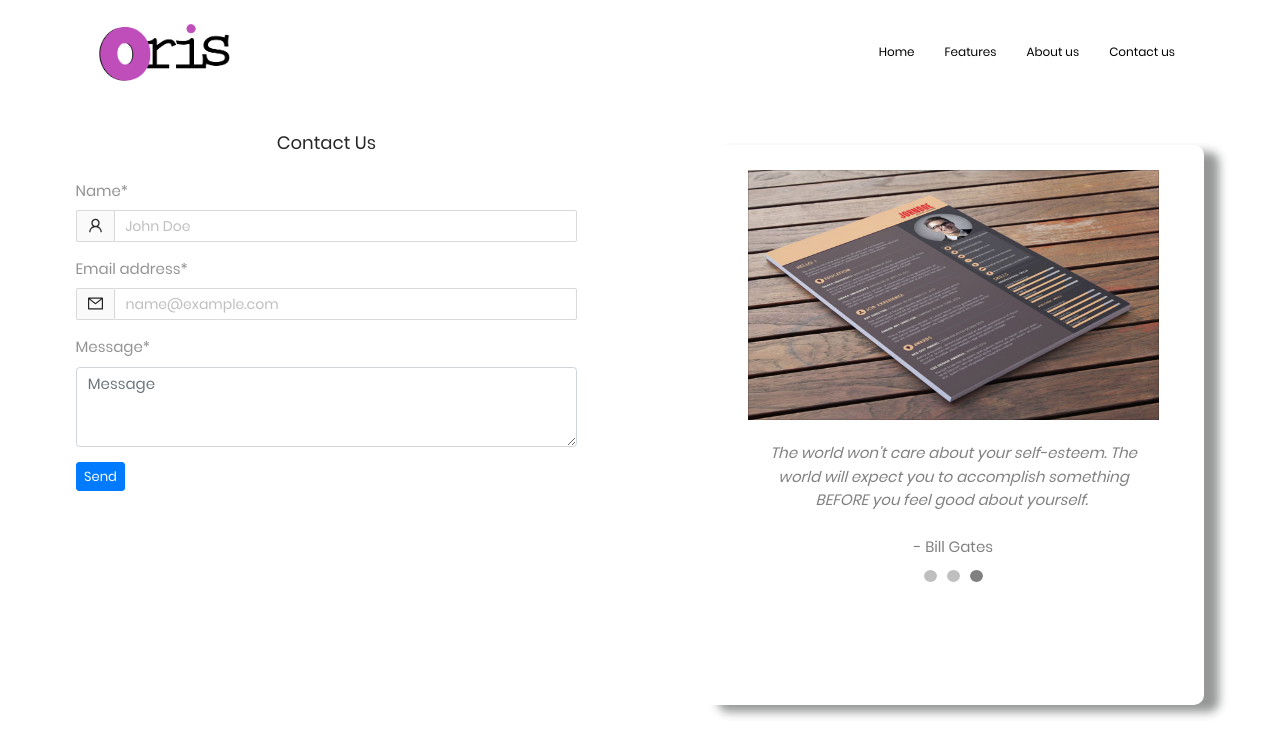
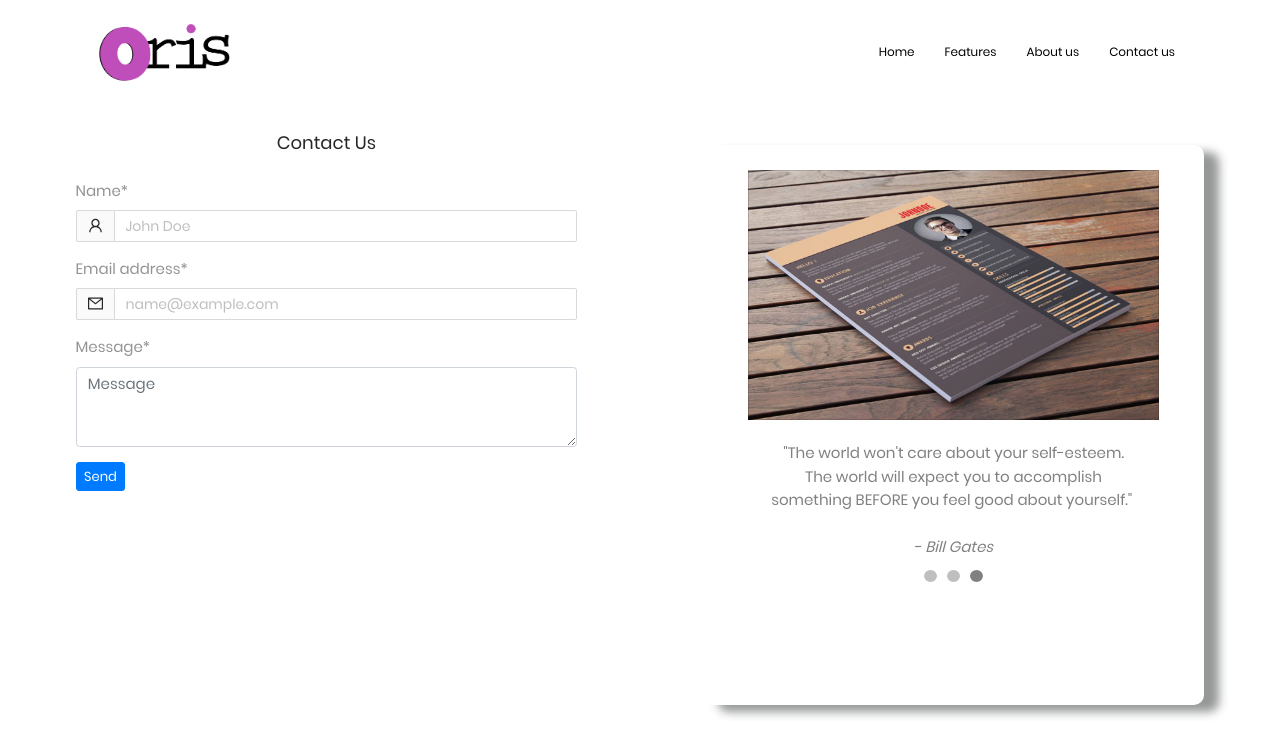
Before and after one commit to TechBuilder-360/portfolio-react, a React (Create React App) app: page /contact in a window 1280 px wide. Both pictures are taken after a click on the item 976 px from the left and 575 px from the top of the page. Shown: the top 756 px of the page. Built offline with nearby package versions, Linux system fonts and the light colour scheme; no server answers; what react-cookies would draw is missing.

Commit message:
Removed forget password from login page because email isn't available at the moment

```diff
--- a/src/components/Carousel/carousel.js
+++ b/src/components/Carousel/carousel.js
@@ -20,7 +20,7 @@ const CarouselImage = () => {
             alt="First slide"
           />
           <div className={classes.carousel_text}>
-        <p><cite>The best way to get started is to quit talking and begin doing.</cite> <br/><br/>- Walt Disney</p>
+        <p>"The best way to get started is to quit talking and begin doing." <br/><br/><cite>- Walt Disney</cite></p>
       </div>
         </Carousel.Item>
         <Carousel.Item interval={interval}>
@@ -30,7 +30,7 @@ const CarouselImage = () => {
             alt="Third slide"
           />
           <div className={classes.carousel_text}>
-        <p><cite>It's not what you achieve, it's what you overcome. That's what defines your career.</cite> <br/><br/>- Carlton Fisk </p>
+        <p>"It's not what you achieve, it's what you overcome. That's what defines your career." <br/><br/><cite>- Carlton Fisk</cite> </p>
       </div>
         </Carousel.Item>
         <Carousel.Item interval={interval}>
@@ -40,8 +40,8 @@ const CarouselImage = () => {
             alt="Third slide"
           />
           <div className={classes.carousel_text}>
-        <p><cite>The world won't care about your self-esteem. The world will expect
-          you to accomplish something BEFORE you feel good about yourself.</cite> <br/><br/>- Bill Gates</p>
+        <p>"The world won't care about your self-esteem. The world will expect
+          you to accomplish something BEFORE you feel good about yourself." <br/><br/><cite>- Bill Gates</cite></p>
       </div>
         </Carousel.Item>
       </Carousel>
--- a/src/components/authentication/LoginForm/LoginForm.js
+++ b/src/components/authentication/LoginForm/LoginForm.js
@@ -92,9 +92,9 @@ const LoginForm = () => {
               </Button>
             </Col>
             <Col>
-              <Link to="/password-reset" className={classes.Link}>
+              {/* <Link to="/password-reset"  className={classes.Link}>
                 Forgot Password?
-              </Link>
+              </Link> */}
             </Col>
           </Form.Row>
         </Form>
```
